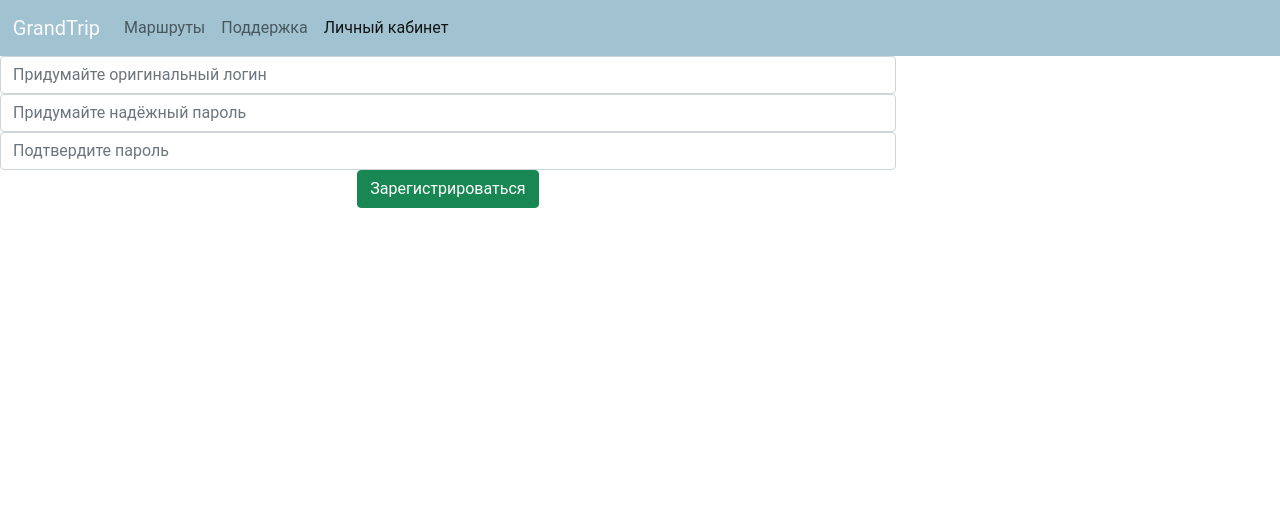
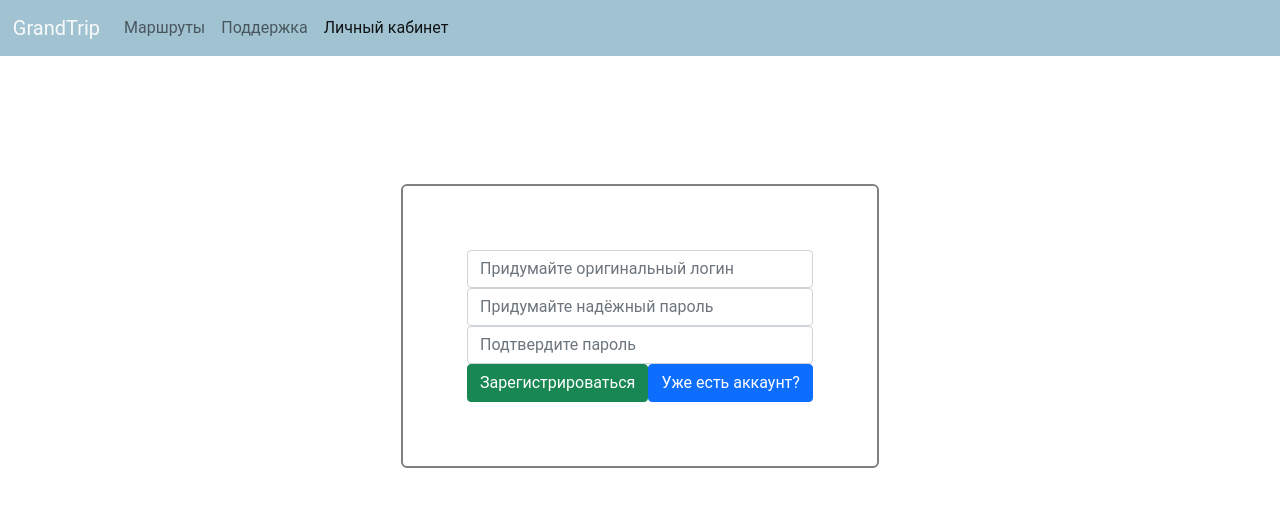
Before and after one commit to timurturovets/GrandTripFrontend, a React (Create React App) app in the folder grandtrip/: page /account in a window 1280 px wide. Shown: the top 506 px of the page. Built offline with nearby package versions, Linux system fonts and the light colour scheme.

Commit message:
Регистрация, исправление багов

```diff
--- a/grandtrip/src/Components/ConstructorToolbar.tsx
+++ b/grandtrip/src/Components/ConstructorToolbar.tsx
@@ -161,9 +161,10 @@ export default class ConstructorToolbar extends Component<ConstructorToolbarProp
         map.setView([routeDots[0].PositionX, routeDots[0].PositionY], map.getZoom());
 
         let routeLines = JSON.parse(route.lines);
-        while(!routeLines[0].id) {
+        while(!(routeLines instanceof Array)) {
             routeLines = JSON.parse(routeLines);
         }
+        console.log(routeLines);
         for(const line of routeLines) {
             const polyline = L.polyline(line.latlngs, {color: "blue", weight: 5}).addTo(map);
             const stateLine = {...line};
@@ -439,6 +440,7 @@ export default class ConstructorToolbar extends Component<ConstructorToolbarProp
         console.log(json);
         if(isEditMode) {
             /*const request = get(`${process.env.REACT_APP_API_URL}/edit_route`, {route: json, id: editId})
+            .then(async response => await response.json())
             .then(response => {
                 alert('Маршрут успешно сохранён!');
             }).catch(err => {
@@ -446,6 +448,7 @@ export default class ConstructorToolbar extends Component<ConstructorToolbarProp
             });
             await request;*/
             const request = post(`${process.env.REACT_APP_API_URL}/edit_route_post`, {route: object, id: editId})
+            .then(async response => await response.json())
             .then(response =>{
                 alert('Маршрут успешно сохранён');
             }).catch(err => {
@@ -467,7 +470,8 @@ export default class ConstructorToolbar extends Component<ConstructorToolbarProp
 
             await request;*/
             const request = post(`${process.env.REACT_APP_API_URL}/add_route_post`,
-            {route: object, id: editId}).then(async response => {
+            {route: object, id: editId}).then(async response => await response.json())
+            .then(async response => {
                 //eslint-disable-next-line no-restricted-globals
                 let answer = confirm("Маршрут успешно сохранён! Перейти на страницу со всеми маршрутами?");
                 if (answer) window.location.href = "/routes";
--- a/grandtrip/src/Components/SignIn.tsx
+++ b/grandtrip/src/Components/SignIn.tsx
@@ -1,11 +1,24 @@
 import React, { Component, ReactNode } from 'react'
+import { post } from '../Functions/requests'
+import { AuthContextConsumer } from '../AuthContext'
 
 interface SignInState {
     clickedLogin: boolean,
-    userName: string,
+    username: string,
     password: string,
     pwVerification: string
+    errMessage?: string
 }
+
+const myStyle = {
+    padding: '5%',
+    margin: '0 auto',
+    marginTop: '10%',
+    width: 'fit-content',
+    height: 'fit-content',
+    border: '2px solid gray',
+    borderRadius: '6px'
+};
 
 export default class SignIn extends Component<any, SignInState> {
     constructor(props: any) {
@@ -13,45 +26,53 @@ export default class SignIn extends Component<any, SignInState> {
 
         this.state = {
             clickedLogin: false,
-            userName: "",
+            username: "",
             password: "",
-            pwVerification: ""
+            pwVerification: "",
+            errMessage: undefined
         };
     }
     render() {
-        const { clickedLogin } = this.state;
-        return <div style={{width: "70%", textAlign: "center"}}>
+        const { clickedLogin, errMessage } = this.state;
+        return <AuthContextConsumer>
+                {({isAuthenticated}) =>
+                    <div>
+                        <div style={myStyle}>
+                            {errMessage && <p className="text-danger">{errMessage}</p>}
                             {clickedLogin
                                 ? this.renderLoginForm()
                                 : this.renderRegisterForm()
                             }
                             <button onClick={e=>this.onSubmit(e)} className="btn btn-success">
-                {!clickedLogin ?
-                 "Зарегистрироваться"
-                 :"Войти"}
+                                {clickedLogin ? "Войти" : "Зарегистрироваться"}
+                            </button>
+                            <button onClick={e=>this.setState({clickedLogin: !this.state.clickedLogin})}
+                                className="btn btn-primary">
+                                {clickedLogin ? "Ещё нет аккаунта?" : "Уже есть аккаунт?"}
                             </button>
                         </div>
+                    </div>}
+        </AuthContextConsumer>
     }
 
     onSubmit = async (e: React.MouseEvent<HTMLButtonElement, MouseEvent>) => {
         e.preventDefault();
 
-        const { clickedLogin, userName, password } = this.state;
-        const url = `${process.env.REACT_APP_API_URL}/${clickedLogin ? "sign_in" : "sign_up"}?`
-        +`userName=${userName}&password=${password}`;
+        const { clickedLogin, username, password } = this.state;
+        const url = `${process.env.REACT_APP_API_URL}/${clickedLogin ? "sign_in" : "sign_up"}`
 
-        console.log(`Url: ${url}`);
-        await fetch(url).then(async r => {
-
-        }).catch(e=>console.log(e));
+        await post(url, {username, password}).then(async response => await response.json())
+        .then(async response => {
+            console.log(response);
+        }).catch(err=>console.log(err));
     }
 
     renderLoginForm = () : ReactNode => {
-        const { userName, password } = this.state;
+        const { username, password } = this.state;
         return <div>
             <input type="text" className="form-control"
-            onChange={e=>this.setState({userName: e.target.value})}
-            value={userName} placeholder="Логин" />
+            onChange={e=>this.setState({username: e.target.value})}
+            value={username} placeholder="Логин" />
             <input type="password" className="form-control"
             onChange={e=>this.setState({password:e.target.value})}
             value={password} placeholder="Пароль" />
@@ -59,11 +80,11 @@ export default class SignIn extends Component<any, SignInState> {
     }
 
     renderRegisterForm = () : ReactNode => {
-        const { userName, password, pwVerification } = this.state;
+        const { username, password, pwVerification } = this.state;
         return <div>
             <input type="text" className="form-control"
-            onChange={e=>this.setState({userName: e.target.value})}
-            value={userName} placeholder="Придумайте оригинальный логин" />
+                onChange={e=>this.setState({username: e.target.value})}
+                value={username} placeholder="Придумайте оригинальный логин" />
             <input type="password" className="form-control"
                 onChange={e=>this.setState({password: e.target.value})}
                 value={password} placeholder="Придумайте надёжный пароль" />
--- a/grandtrip/src/Functions/getPointBySearch.ts
+++ b/grandtrip/src/Functions/getPointBySearch.ts
@@ -4,5 +4,5 @@ export default function getPointBySearch(query: string) {
     return get(
         'https://api.mapbox.com/geocoding/v5/mapbox.places/' + query + '.json',
         { access_token: 'pk.eyJ1IjoiYnl0ZWljIiwiYSI6ImNrdHh6bTRzNTFnbmUyb21ycnRyNjlwbHYifQ.6nc0vKKePD5XLytqJBcjAA' }
-        );
+        ).then(async response => await response.json());
 }
--- a/grandtrip/src/Functions/getRouteById.ts
+++ b/grandtrip/src/Functions/getRouteById.ts
@@ -1,3 +1,4 @@
 import { get } from './requests'
 
-export const getRouteById = (id: number) => get(`${process.env.REACT_APP_API_URL}/get_route`, { id: id });
+export const getRouteById = (id: number) => get(`${process.env.REACT_APP_API_URL}/get_route`, { id: id })
+    .then(async response=> await response.json());
--- a/grandtrip/src/Functions/requests.ts
+++ b/grandtrip/src/Functions/requests.ts
@@ -10,8 +10,7 @@ const request = async (url: string, method: string, params?: any) : Promise<any>
         options.body = JSON.stringify(params);
     }
 
-    const response = await fetch(url, options);
-    return await response.json()
+    return await fetch(url, options);
 }
 
 export const get = (url: string, params?: any) : Promise<any> => request(url, "GET", params);
--- a/grandtrip/src/Layout.tsx
+++ b/grandtrip/src/Layout.tsx
@@ -12,7 +12,7 @@ export default class Layout extends Component<LayoutProps, any> {
 
     render() {
         const { children } = this.props;
-        return <div>
+        return <div style={{height: '100%'}}>
                     <div> {/* id="header">*/}
                     <header>
                         {/*<nav className="navibar">
@@ -50,7 +50,7 @@ export default class Layout extends Component<LayoutProps, any> {
                         </nav>
                     </header>
                 </div>
-                    <div id="cont" /*style={{display: 'flex'}}*/>
+                    <div id="cont" style={{height: '100%'}}>
                         {children}
                     </div>
         </div>
```
Also changed, not shown: grandtrip/src/Pages/RoutesPage.tsx (+11 -9 lines). Lines whose indentation alone changed are shown as unchanged.
